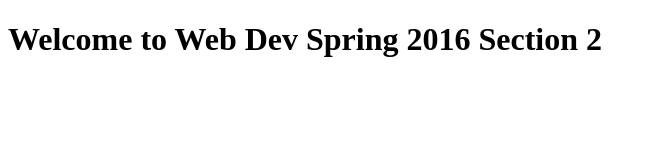
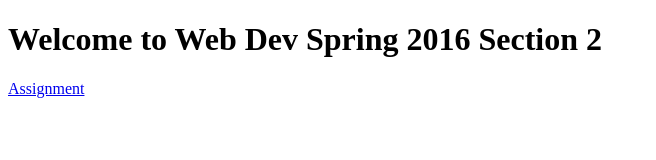
Before and after one commit to nivedita2015/WebDevSpring2016, a website: page public/index.html in a window 1280 px wide. Shown: the whole page, without its empty margins (0-656 px from the left). Drawn offline with Linux system fonts and the light colour scheme.

Commit message:
Updating first landing page

```diff
--- a/public/index.html
+++ b/public/index.html
@@ -6,7 +6,7 @@
 </head>
 <body>
 <h1>Welcome to Web Dev Spring 2016 Section 2</h1>
-<a href = "assignment"></a>
+<a href = "assignment">Assignment</a>
 
 </body>
 </html>
```
